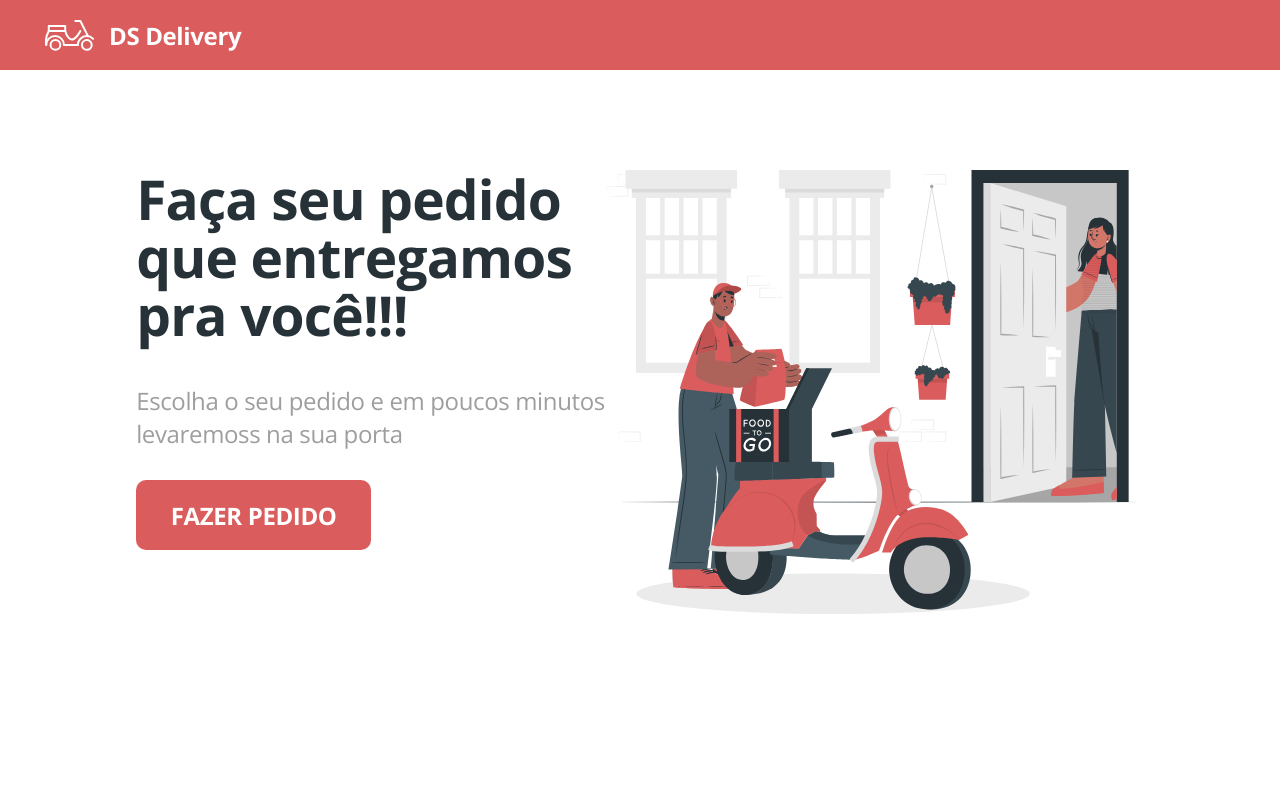
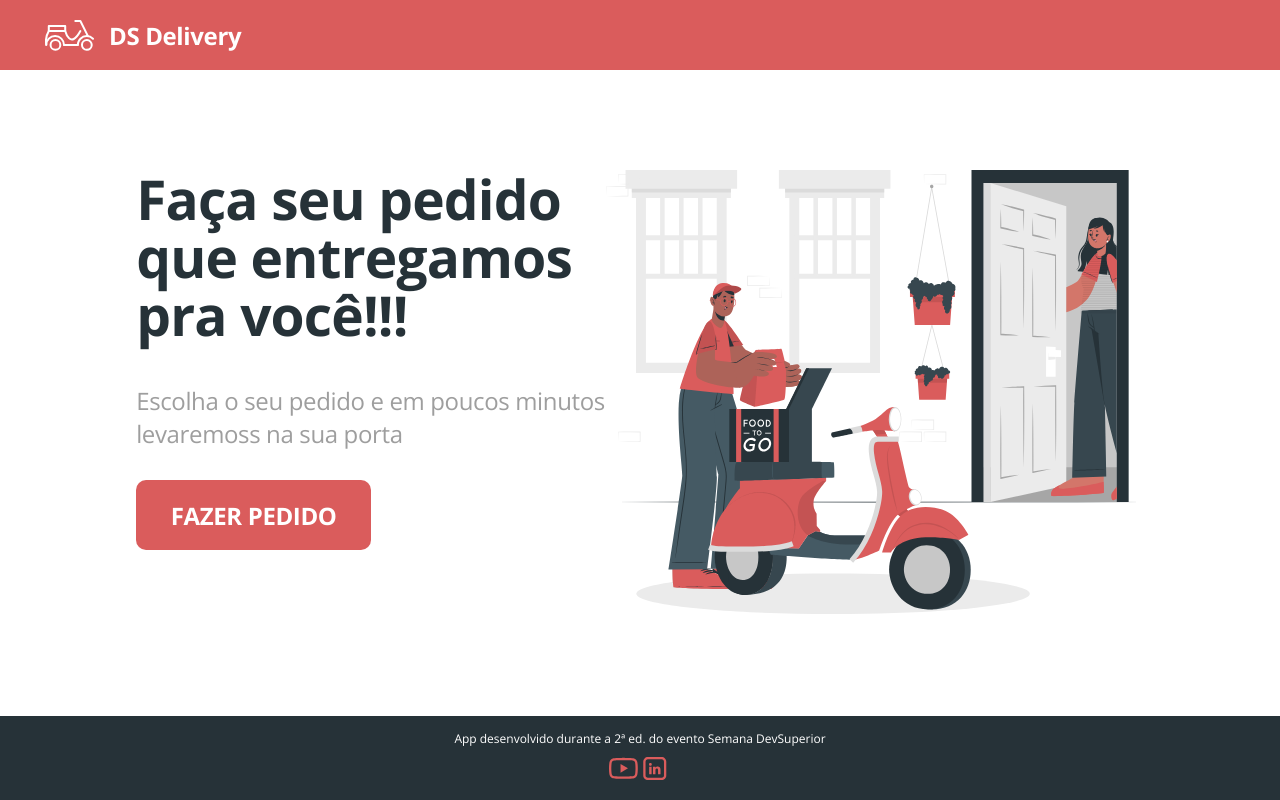
Before and after one commit to victorneves99/dsdeliver-sds2, a React (Create React App) app in the folder front-web/: page / in a window 1280 px wide. Built offline with nearby package versions, Linux system fonts and the light colour scheme.

Commit message:
Add Footer

```diff
--- /dev/null
+++ b/front-web/src/Footer/index.tsx
@@ -0,0 +1,24 @@
+import './style.css';
+import { ReactComponent as YouTubeIcon } from './youtube.svg';
+import { ReactComponent as LinkdInIcon } from './linkedin.svg';
+
+function Footer() {
+  return (
+    <footer className="main-footer">
+      App desenvolvido durante a 2ª ed. do evento Semana DevSuperior
+      <div className="footer-icons">
+        <a href="http://www.google.com.br" target="_new">
+          <YouTubeIcon />
+        </a>
+        <a
+          href="https://www.linkedin.com/in/victor-neves-6a735111a"
+          target="_new"
+        >
+          <LinkdInIcon />
+        </a>
+      </div>
+    </footer>
+  );
+}
+
+export default Footer;
--- /dev/null
+++ b/front-web/src/Footer/style.css
@@ -0,0 +1,20 @@
+.main-footer {
+  padding-top: 15px;
+  padding-bottom: 15px;
+  background-color: var(--dark-color);
+  font-weight: normal;
+  font-size: 12px;
+  line-height: 16px;
+  text-align: center;
+  color: #fff;
+}
+
+.footer-icons {
+  margin-top: 10px;
+  display: flex;
+  justify-content: center;
+}
+
+.footer-icons > * {
+  margin-right: 5px;
+}
--- a/front-web/src/Home/index.tsx
+++ b/front-web/src/Home/index.tsx
@@ -1,8 +1,10 @@
 import './style.css';
 
 import { ReactComponent as MainImage } from './main.svg';
+import Footer from '../Footer';
 function Home() {
   return (
+    <>
       <div className="home-container">
         <div className="home-content">
           <div className="home-actions">
@@ -25,6 +27,9 @@ function Home() {
           </div>
         </div>
       </div>
+
+      <Footer />
+    </>
   );
 }
 
```
Also changed, not shown: front-web/src/Footer/linkedin.svg (added), front-web/src/Footer/youtube.svg (added). Lines whose indentation alone changed are shown as unchanged.
